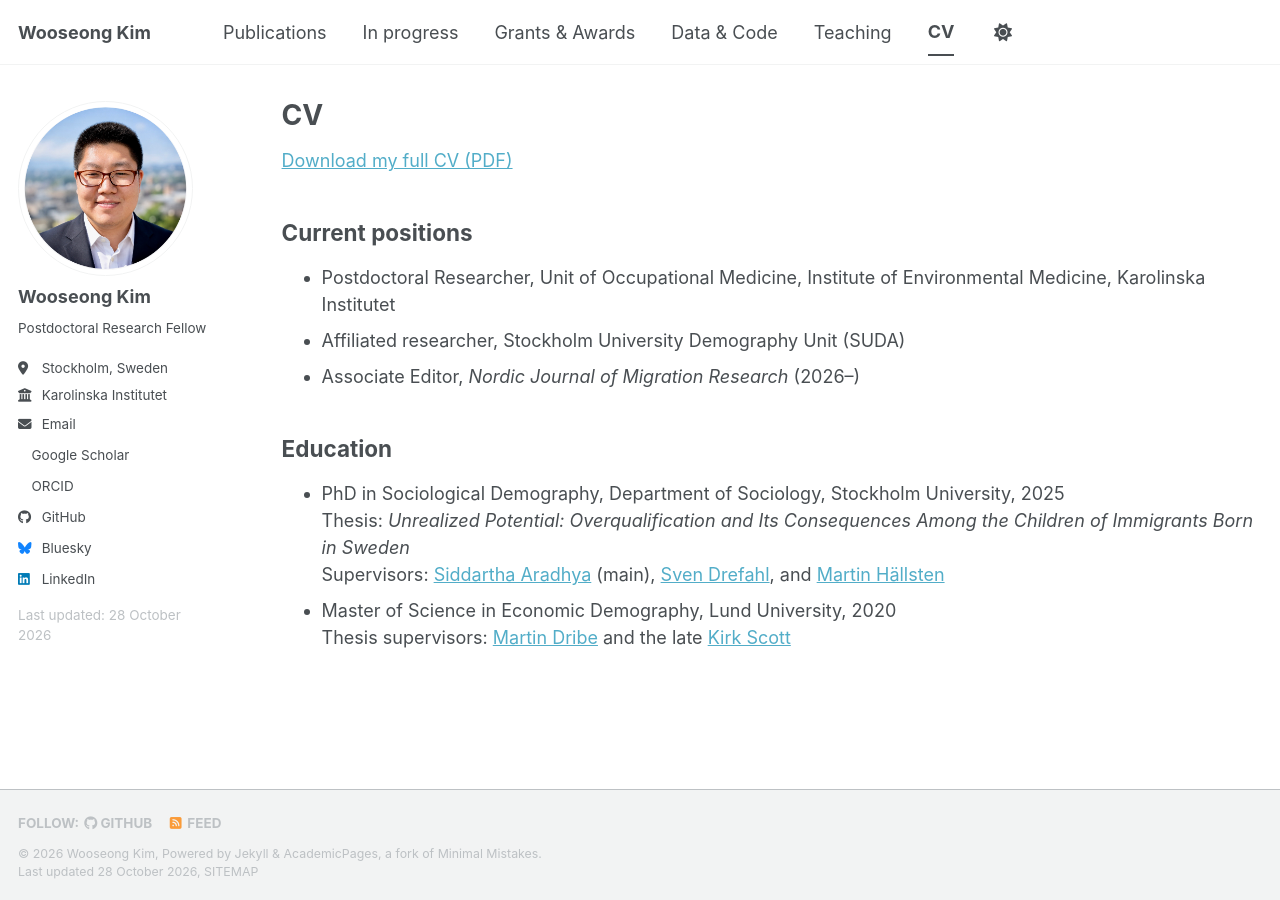
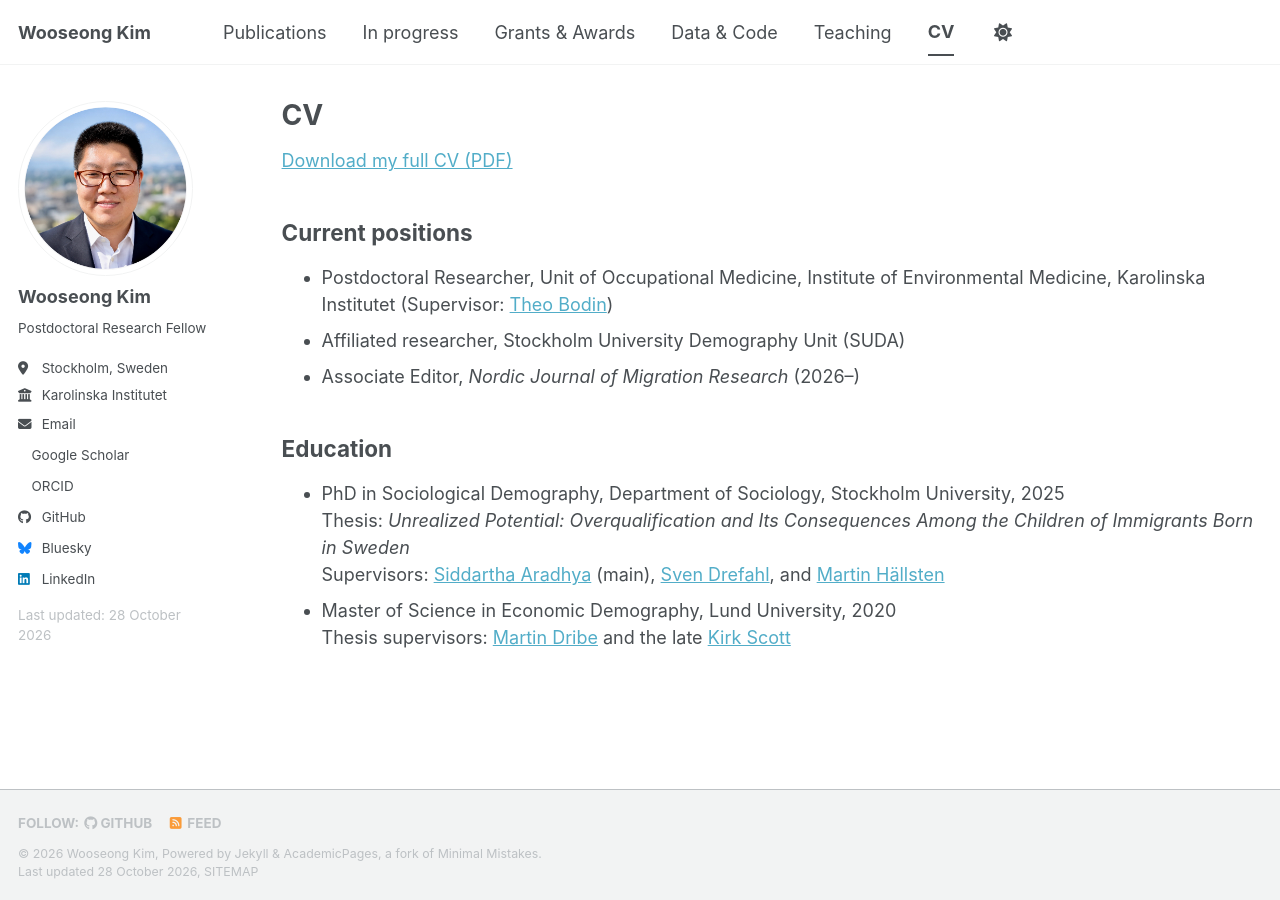
Before and after one commit to wooseongkim1992/wooseongkim1992.github.io, a Jekyll site: the page built from _pages/cv.md, in a window 1280 px wide. Built offline with Jekyll 4.4.1, drawn with Linux system fonts in a browser that asks for light colours; a style sheet for code colours, icons or effects is not loaded.

Commit message:
Add postdoc supervisor Theo Bodin to CV
Co-Authored-By: Claude Opus 5.5 <noreply@anthropic.com>
Claude-Session: https://claude.ai/code/session_013wCbs3Kr3vBoL67j912dUP

```diff
--- a/_pages/cv.md
+++ b/_pages/cv.md
@@ -12,7 +12,7 @@ redirect_from:
 
 ## Current positions
 
-* Postdoctoral Researcher, Unit of Occupational Medicine, Institute of Environmental Medicine, Karolinska Institutet
+* Postdoctoral Researcher, Unit of Occupational Medicine, Institute of Environmental Medicine, Karolinska Institutet (Supervisor: [Theo Bodin](https://scholar.google.com/citations?user=qDjUGgkAAAAJ&hl=en))
 * Affiliated researcher, Stockholm University Demography Unit (SUDA)
 * Associate Editor, *Nordic Journal of Migration Research* (2026–)
 
```
